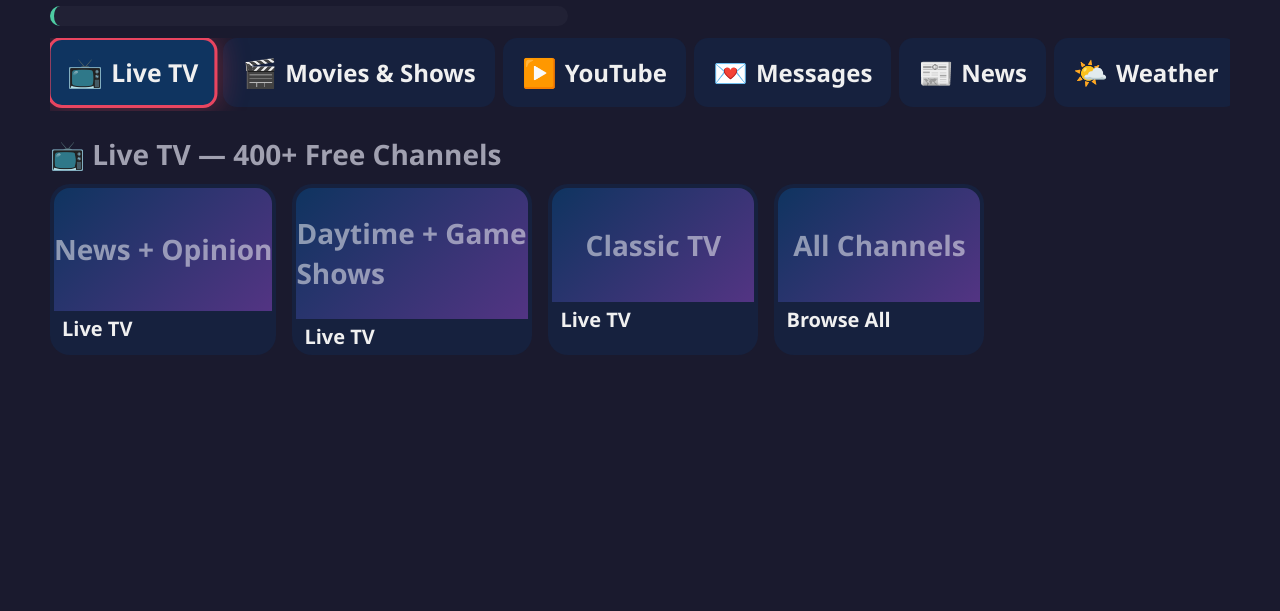
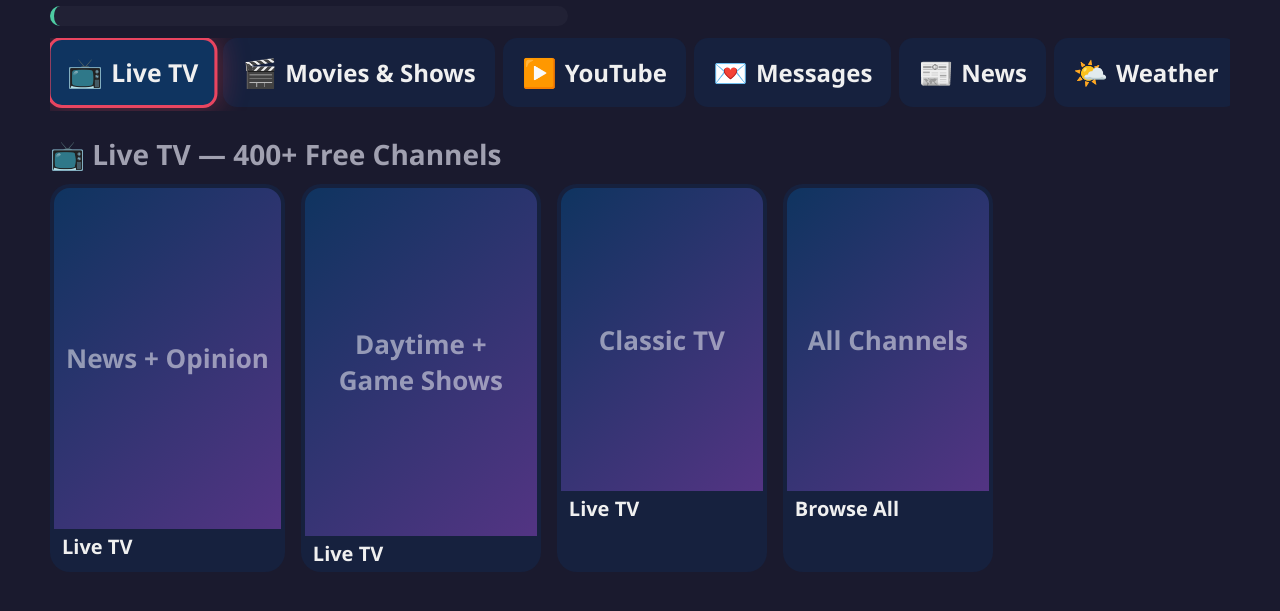
Before and after one commit to sandbreak80/senior-tv, a Flask app: page / in a window 1280 px wide. Shown: the part 401-1012 px from the top of the page. Run offline with Flask 3, Linux system fonts and the light colour scheme; data comes from the database, SQL or seed files in the repository; data that the repository does not hold is empty; some libraries are stand-ins or nearby versions.

Commit message:
Match all poster heights to Jellyfin movie posters (2:3 ratio)
Wide cards (YouTube, Pluto) now use same 2:3 aspect ratio as movie
posters instead of 16:9. All rows have uniform height. Placeholder
text centered with padding for readability.

Co-Authored-By: Claude Opus 4.6 (1M context) <noreply@anthropic.com>

```diff
--- a/static/css/tv.css
+++ b/static/css/tv.css
@@ -836,14 +836,17 @@ html, body {
     color: rgba(255,255,255,0.5);
 }
 
-/* Wide cards (YouTube channels, Pluto categories) */
+/* Wide cards (YouTube channels, Pluto categories) — same height as movie posters */
 .poster-card.poster-wide .poster-img {
-    aspect-ratio: 16/9;
+    aspect-ratio: 2/3;
 }
 
 .poster-card.poster-wide .poster-placeholder {
-    font-size: 28px;
+    font-size: 26px;
     font-weight: 700;
+    line-height: 1.4;
+    padding: 20px 12px;
+    text-align: center;
 }
 
 /* Sort bar */
```
